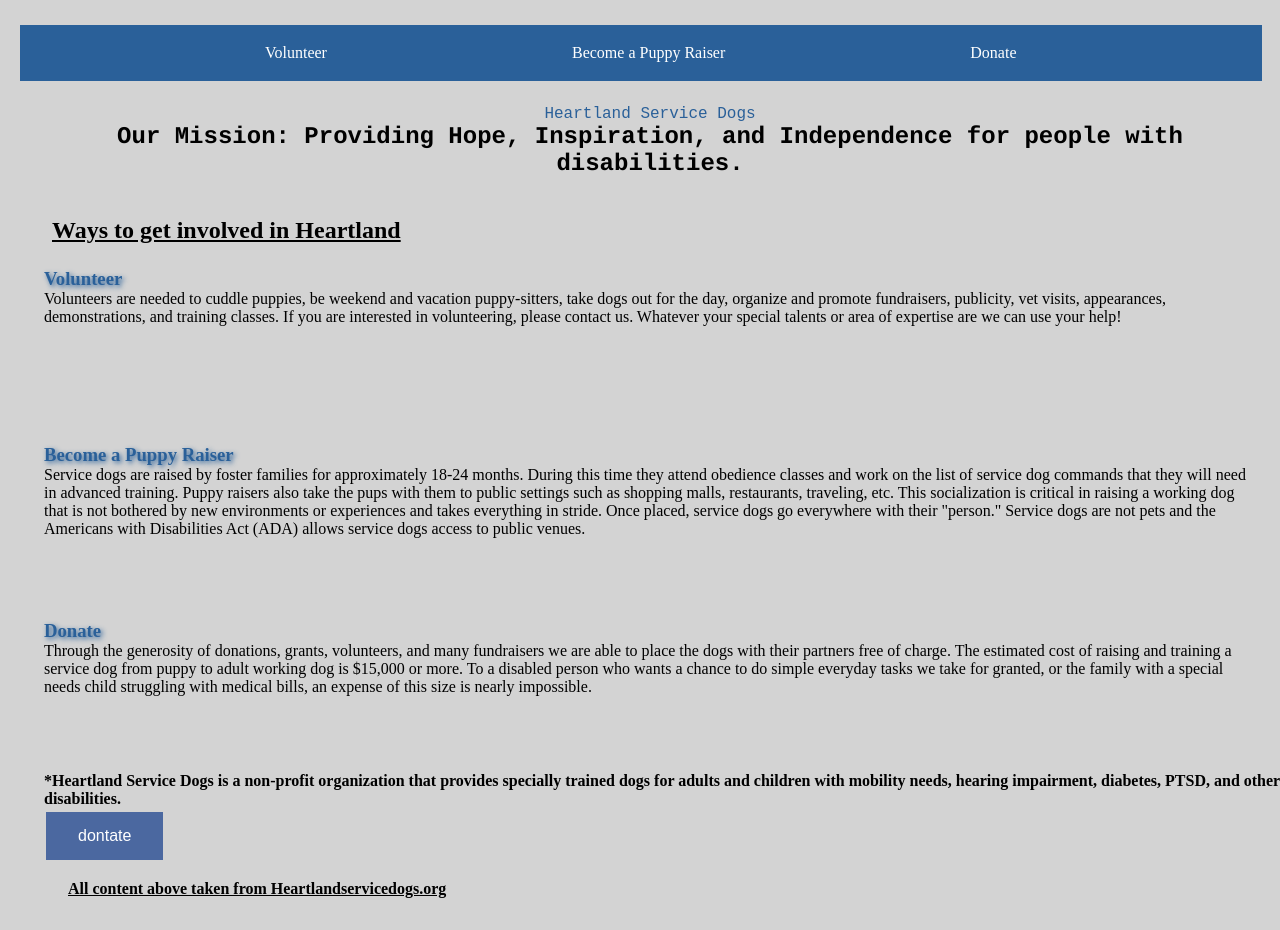
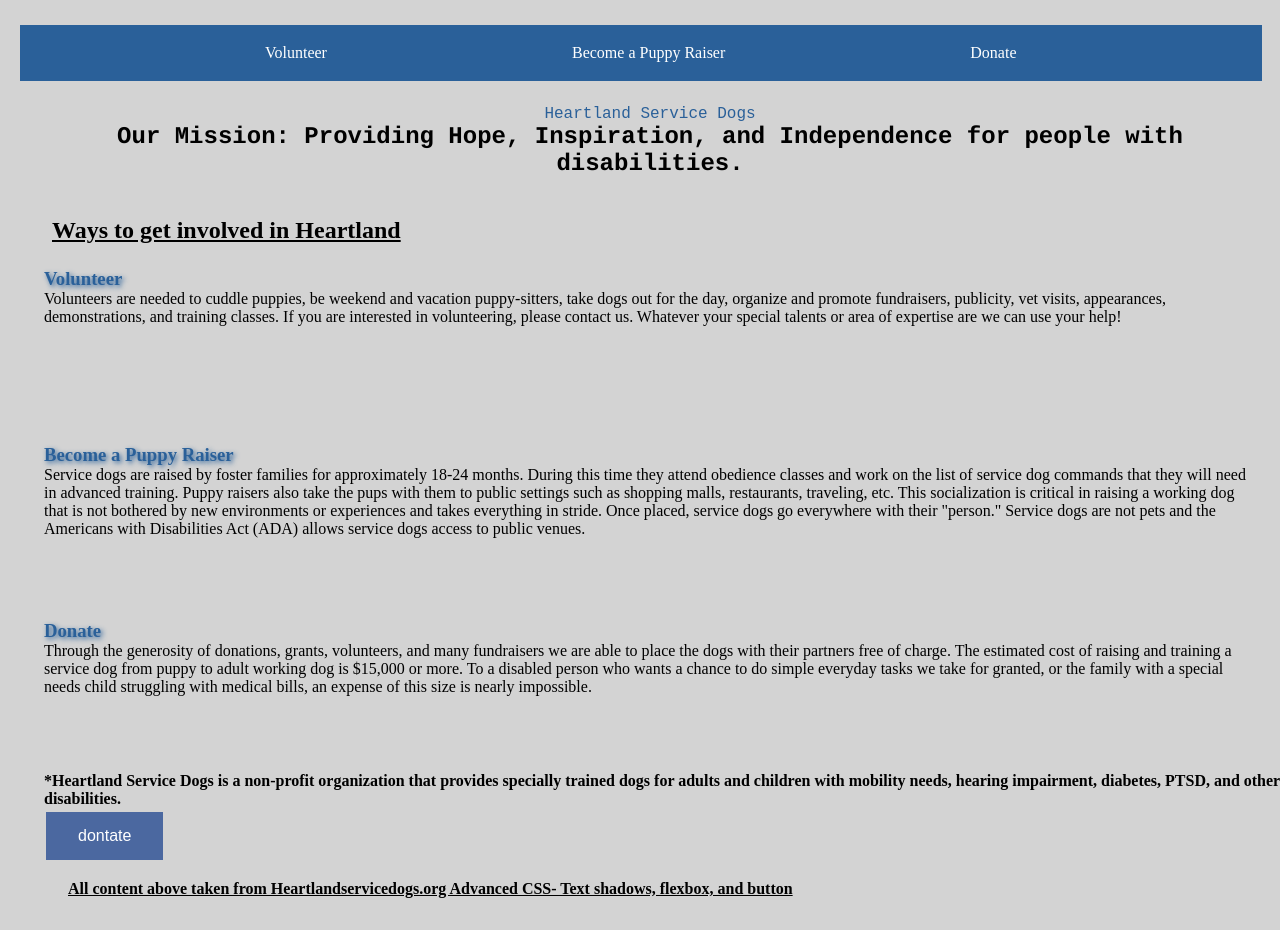
Before and after one commit to echow1120/1F-CSS, a plain HTML site: page index.html in a window 1280 px wide. Drawn offline with Linux system fonts and the light colour scheme.

Commit message:
Update index.html

```diff
--- a/index.html
+++ b/index.html
@@ -47,7 +47,7 @@
   </aside>
 
     <footer>
-    All content above taken from Heartlandservicedogs.org
+    All content above taken from Heartlandservicedogs.org   Advanced CSS- Text shadows, flexbox, and button
     </footer>
 
 
```
